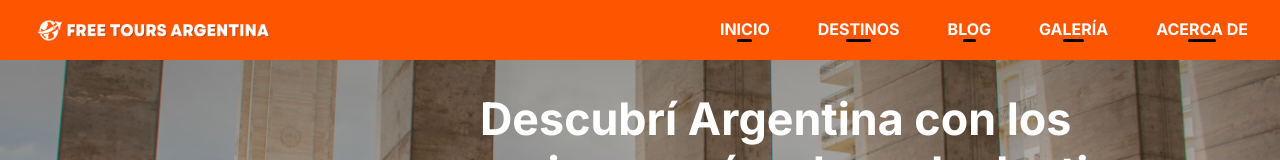
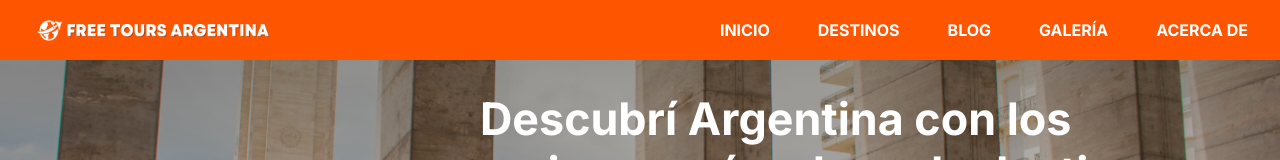
Before and after one commit to GonzaloGuaimas/tourism-blog-website-nextjs, a Next.js app: page / in a window 1280 px wide. Shown: the top 160 px of the page. Built offline with nearby package versions, Linux system fonts and the light colour scheme.

Commit message:
change navBar style

```diff
--- a/styles/globals.css
+++ b/styles/globals.css
@@ -54,11 +54,7 @@ a {
   font-size: 1.2rem;
 }
 .navBarMenu hr {
-  height: 3px;
-  width: 30%;
-  background-color: black;
-  border: none;
-  border-radius: 3px;
+  display: none;
 }
 .nav__toggler {
   display: none;
```
